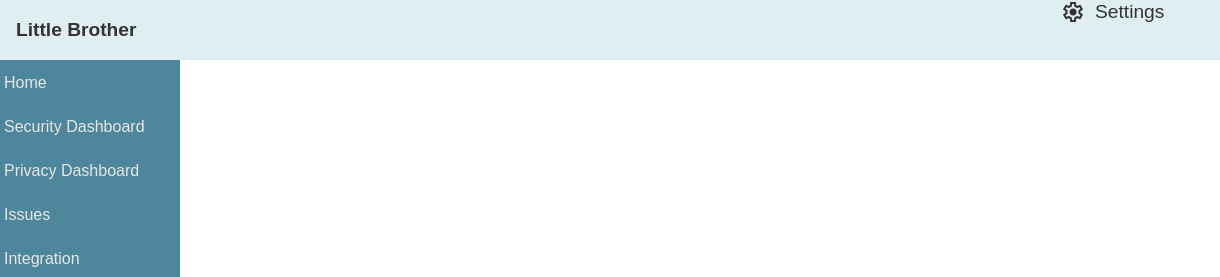
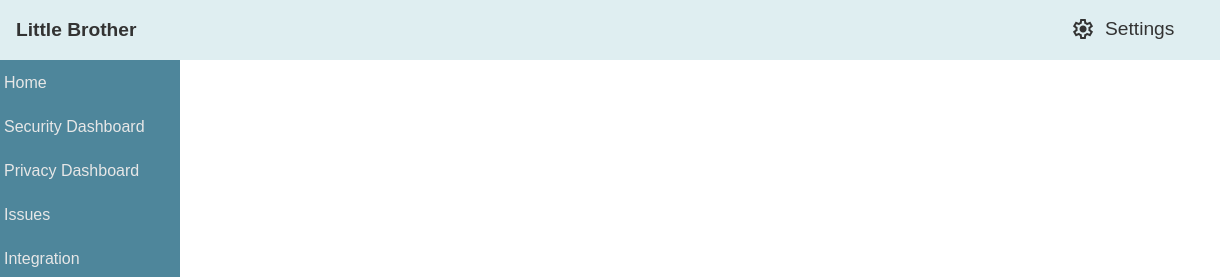
Before and after one commit to guardian360/InfoSec-Agent, a website built with Vite: page reporting-page/frontend/index.html in a window 1280 px wide. Shown: the top 277 px of the page, 60-1280 px from the left. Built offline with nearby package versions, Linux system fonts and the light colour scheme; a web font is replaced by a local one.

Commit message:
Fix settings button height

```diff
--- a/reporting-page/frontend/index.html
+++ b/reporting-page/frontend/index.html
@@ -44,7 +44,7 @@
         </div>
       </div>
       <div class="header-settings">
-        <span id="settings-button" class="nav-link"><span><span class="material-symbols-outlined">settings</span><span class="settings">Settings</span></span></span>
+        <span id="settings-button" class="nav-link"><span class="material-symbols-outlined">settings</span><span class="settings">Settings</span></span>
       </div>
     </div>
     <div class="left-nav">
--- a/reporting-page/frontend/src/css/home.css
+++ b/reporting-page/frontend/src/css/home.css
@@ -125,6 +125,9 @@ h2{
   padding-right: 10px;
 }
 
+#settings-button {
+  padding-top: 17px;
+}
 
 /* Navigation menu */
 .left-nav {
```
